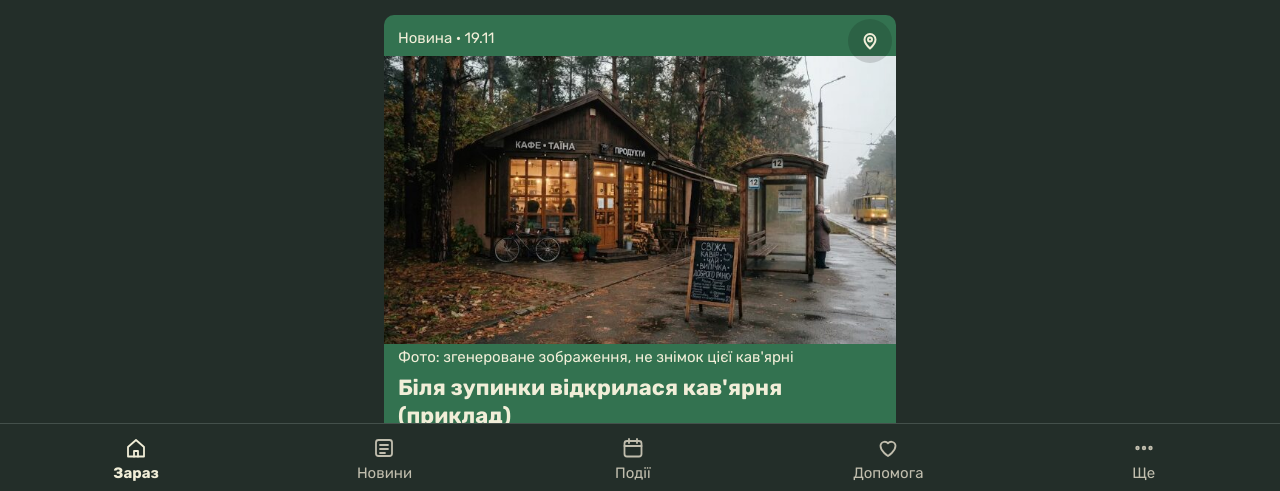
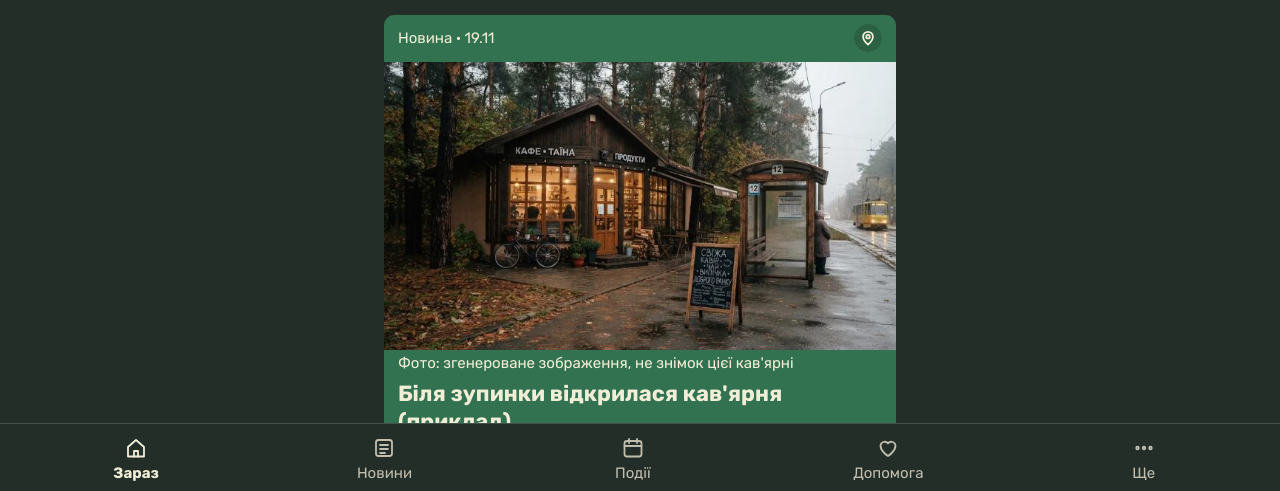
Before and after one commit to IvanMilaev/pushcha-hromada, a plain HTML site: page index.html in a window 1280 px wide. Shown: the part 308-799 px from the top of the page. Drawn offline with Linux system fonts and the light colour scheme.

Commit message:
Keep the map button inside the tile's label band

```diff
--- a/assets/style.css
+++ b/assets/style.css
@@ -461,11 +461,20 @@ pre.template {
 .bt-box.bt-wide { grid-column: 1 / -1; }
 .bt-box > .bt { height: 100%; }
 .bt-box > .bt .bt-kind { padding-right: 44px; overflow-wrap: normal; }   /* wrap between words, never inside one */
+/* The tap area stays 44×44 but is invisible; the circle you see is 30 px, centred on the label's line and ending
+   at the tile's text edge, so it never hangs over a picture below the label (owner, 2026-11-20).
+   top = tile padding + half the label line (15 px × 1.25) − half the tap area (22 px). */
 .bt-map {
-  position: absolute; top: 4px; right: 4px; display: grid; place-items: center; width: 44px; height: 44px;
-  border-radius: var(--r-pill); color: var(--on-tile); background: rgba(0, 0, 0, 0.14);
+  position: absolute; top: calc(var(--snug) + 9.4px - 22px); right: 6px; display: grid; place-items: center; width: 44px; height: 44px;
+  border-radius: var(--r-pill); color: var(--on-tile);
+  background: radial-gradient(circle, rgba(0, 0, 0, 0.16) 13.5px, transparent 14px);
 }
-.bt-map svg { width: 18px; height: 18px; fill: none; stroke: currentColor; stroke-width: 2; stroke-linecap: round; stroke-linejoin: round; }
+@media (max-width: 22rem) { .bt-map { top: calc(12px + 9.4px - 22px); right: 4px; } }   /* the tile padding is 12 px there */
+/* A picture under the label: the label band gets as much room below as above (the tile padding), so the map
+   circle sits in the middle of the band, clear of the picture (owner: it touched the picture's edge). */
+.bt > .bt-kind + .bt-pic { margin-top: calc(var(--snug) - var(--tight)); }
+@media (max-width: 22rem) { .bt > .bt-kind + .bt-pic { margin-top: calc(12px - var(--tight)); } }
+.bt-map svg { width: 16px; height: 16px; fill: none; stroke: currentColor; stroke-width: 2; stroke-linecap: round; stroke-linejoin: round; }
 .bt-box > .bt-wide.bt-news ~ .bt-map { color: var(--on-pine); }
 .bt-box > .bt-wide.bt-initiative ~ .bt-map { color: var(--on-blue); }
 .bt-box > .bt-coffee ~ .bt-map { color: var(--on-moss); }
--- a/sw.js
+++ b/sw.js
@@ -3,7 +3,7 @@
    Bump CACHE_VERSION whenever a page, style.css or app.js changes. */
 'use strict';
 
-var CACHE_VERSION = 'ph-v49';
+var CACHE_VERSION = 'ph-v50';
 var PRECACHE = [
   './',
   'index.html',
```
